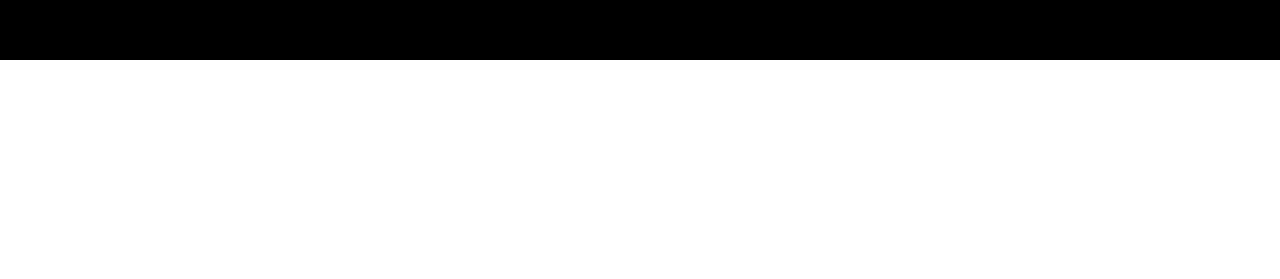
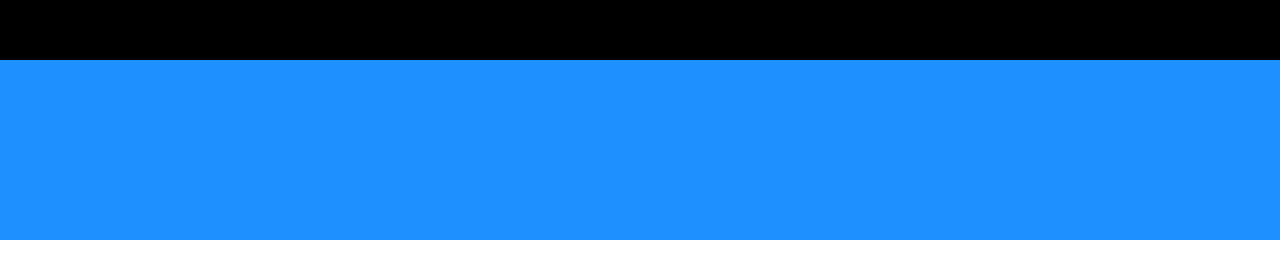
Before and after one commit to FedericoGuadagnoli/vite-comics, a Vue app: page / in a window 1280 px wide. Shown: the part 243-522 px from the top of the page. Built offline with nearby package versions, Linux system fonts and the light colour scheme.

Commit message:
Add section actions on AppVue & css rules

```diff
--- a/src/App.vue
+++ b/src/App.vue
@@ -21,10 +21,21 @@
       </div>
     </div>
   </header>
+
+  <!-- Main -->
   <main>
+
+    <!-- Section Content goes here -->
     <section id="Content-Goes-Here">
       <div class="container">
         <h1> -- Content goes here -- </h1>
+      </div>
+    </section>
+
+    <!-- Section Actions -->
+    <section id="actions">
+      <div class="container">
+
       </div>
     </section>
   </main>
@@ -74,4 +85,10 @@
   vertical-align: middle;
   margin-top: 3px;
 }
+
+#actions {
+  height: 180px;
+  background-color: dodgerblue;
+  color: white;
+}
 </style>
```
